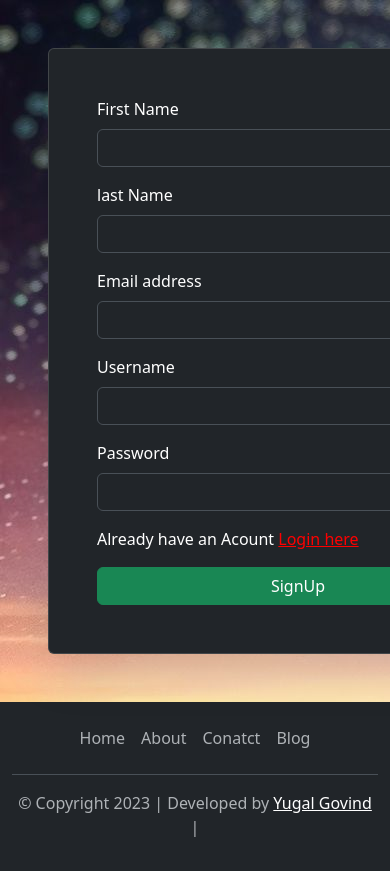
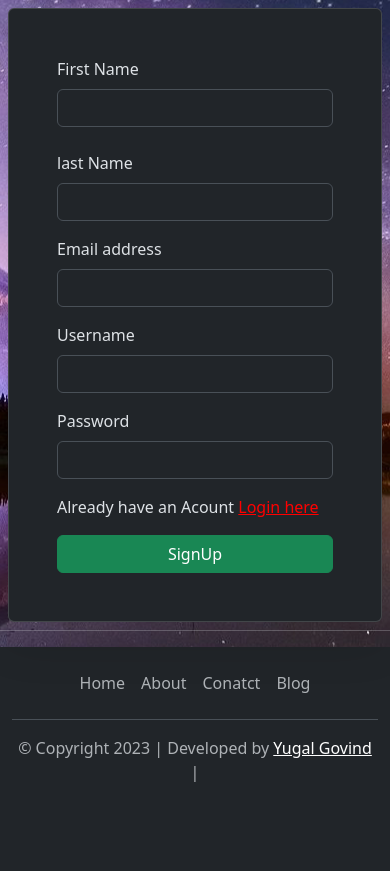
Before and after one commit to Yugal1072/EPMS, a Django app: page /signup_page in a window 390 px wide; the page is wider, and only the part inside the window is pictured. Shown: the part 56-927 px from the top of that part. After the commit the page ends 838 px from the top of that part, so only its background shows below. Run offline with Django 4.2, Linux system fonts and the light colour scheme; some libraries are stand-ins or nearby versions.

Commit message:
All the forms are responsive

```diff
--- a/app1/templates/base.html
+++ b/app1/templates/base.html
@@ -37,7 +37,10 @@
                         <a class="nav-link" href="{% url 'contact' %}">Contact</a>
                     </li>
                     <li class="nav-item">
-                        <a class="nav-link" href="{% url 'registration' %}">Employee Registration</a>
+                        <a class="nav-link" href="{% url 'registration' %}">Add New Employee</a>
+                    </li>
+                    <li class="nav-item">
+                        <a class="nav-link" href="{% url 'dashboard' %}">Dashboard</a>
                     </li>
 
                     <li class="nav-item">
--- a/app1/templates/blog1.html
+++ b/app1/templates/blog1.html
@@ -3,9 +3,9 @@
 {% load static %}
 {% block start %}
 
-<div class="container">
+<div class="container-fluid">
     <div class="row flex-lg-row-reverse align-items-center g-5 py-5">
-        <div class="col-10 col-sm-8 col-lg-4">
+        <div class="col-lg-4">
             <img src="{% static '/images/empimg.png' %}" class="d-block mx-lg-auto img-fluid" alt="Bootstrap Themes"
                 width="700" height="500" loading="lazy">
         </div>
--- a/app1/templates/dashboard.html
+++ b/app1/templates/dashboard.html
@@ -44,7 +44,7 @@
                     <td>{{emp.email}}</td>
                     <td>{{emp.contact}}</td>
                     <td>{{emp.address}}</td>
-                    <td>{{emp.skills | truncatewords:4}}</td>
+                    <td>{{emp.skills |wordwrap:3|linebreaksbr}}</td>
                     <td>{{emp.marital_status}}</td>
                     <td>{{emp.department}}</td>
                     <td>{{emp.position}}</td>
--- a/app1/templates/signup.html
+++ b/app1/templates/signup.html
@@ -2,11 +2,20 @@
 {% block title %} SignUp {% endblock %}
 {% block start %}
 
-<div class="container p-5 " style="background-image: url('/static/images/back.jpg');">
 
 
 
-  <form method="post" class=" card shadow-lg text-bg-dark p-5 ms-auto me-auto " style=" width: 500px; ">
+
+<div class="container-fluid" style="background-image: url('/static/images/back.jpg'); background-position: center;">
+  {% csrf_token %}
+
+
+  <div class="row">
+      <div class="col-sm-4">
+      </div>
+
+      <div class="col-sm-4 p-2">
+        <form method="post" class=" card shadow-lg p-5  ">
 
 
           {% csrf_token %}
@@ -19,7 +28,7 @@
           {% endif %}
 
 
-    <div class="mb-3">
+          <div class="mb-4">
             <label for="exampleInputEmail1" class="form-label">First Name</label>
             <input type="text"  name="fname" class="form-control" >
           </div>
@@ -51,7 +60,18 @@
 
           <button type="submit" class="btn btn-success">SignUp</button>
         </form>
+      </div>
+
+      <hr>
+
+      <div class="col-sm-3">
+      </div>
+
+
 
   </div>
+  <link href="https://fonts.googleapis.com/icon?family=Material+Icons" rel="stylesheet">
+</div>
+
 
 {% endblock %}
--- a/app1/views.py
+++ b/app1/views.py
@@ -124,6 +124,8 @@ def registration(request):
     return render (request, 'registration.html', {'forms':forms} )
 
 
+
+@login_required(login_url='/login_page')
 def dashboard(request):
     forms = EmployeeForm()
     employee = Employees.objects.all()
```
Also changed, not shown: app1/templates/login.html (+22 -2 lines), app1/templates/registration.html (+4 -4 lines), db.sqlite3. Lines whose indentation alone changed are shown as unchanged.
